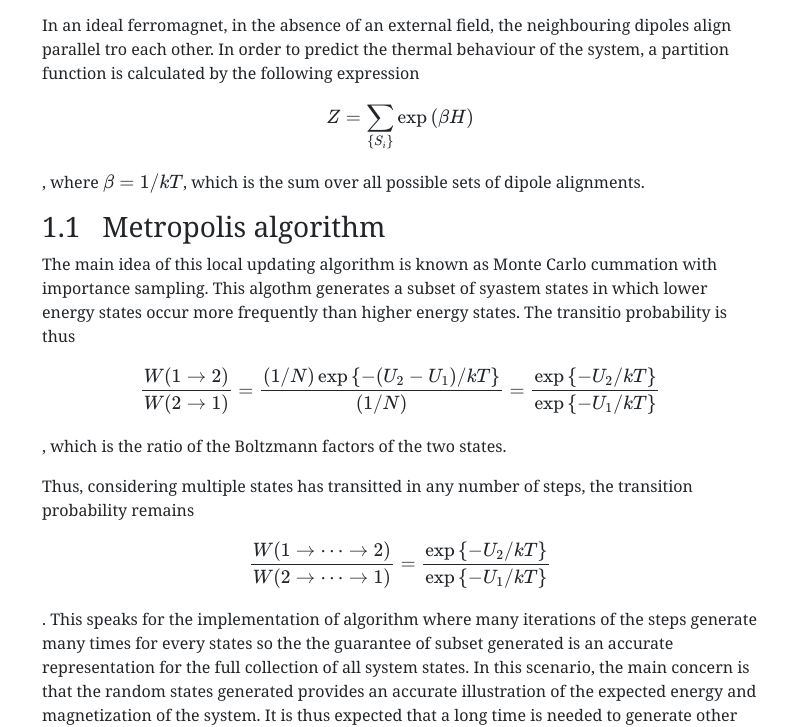
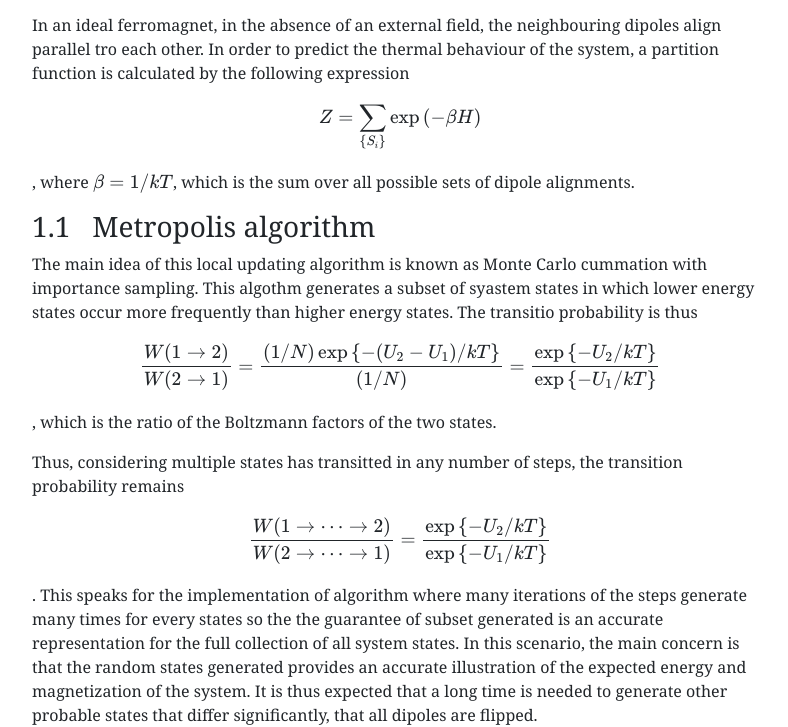
Before and after one commit to kittenK531/2D-ising, a plain HTML site: page index.html in a window 1280 px wide. Shown: the part 889-1616 px from the top of the page, without its empty margins (240-1028 px from the left). Drawn offline with Linux system fonts and the light colour scheme.

Commit message:
edge added

```diff
--- a/index.html
+++ b/index.html
@@ -57,7 +57,7 @@
 
     </div>
 
-    <div class="container" style="max-width: 740px;">
+    <div class="container" style="max-width: 760px;">
         <h1>&nbsp;</h1>
         <h2>1 &nbsp; Introduction</h2>
 
@@ -65,7 +65,7 @@
             < ij \right>} S_i S_j $$ where critical phenonmenons can only be observed when external magnetic field is insignificant implying that the magnetic moment does not play a significant role s.t. $$ -\mu \sum_j h_j S_j \rightarrow 0$$.</p>
 
         <p>In an ideal ferromagnet, in the absence of an external field, the neighbouring dipoles align parallel tro each other. In order to predict the thermal behaviour of the system, a partition function is calculated by the following expression $$ Z
-            = \sum_{\{S_i\}} \exp \left(\beta H\right)$$, where \(\beta = 1/k T\), which is the sum over all possible sets of dipole alignments.</p>
+            = \sum_{\{S_i\}} \exp \left(-\beta H\right)$$, where \(\beta = 1/k T\), which is the sum over all possible sets of dipole alignments.</p>
 
         <h3>1.1 &nbsp; Metropolis algorithm</h3>
         <p>The main idea of this local updating algorithm is known as Monte Carlo cummation with importance sampling. This algothm generates a subset of syastem states in which lower energy states occur more frequently than higher energy states. The transitio
```
